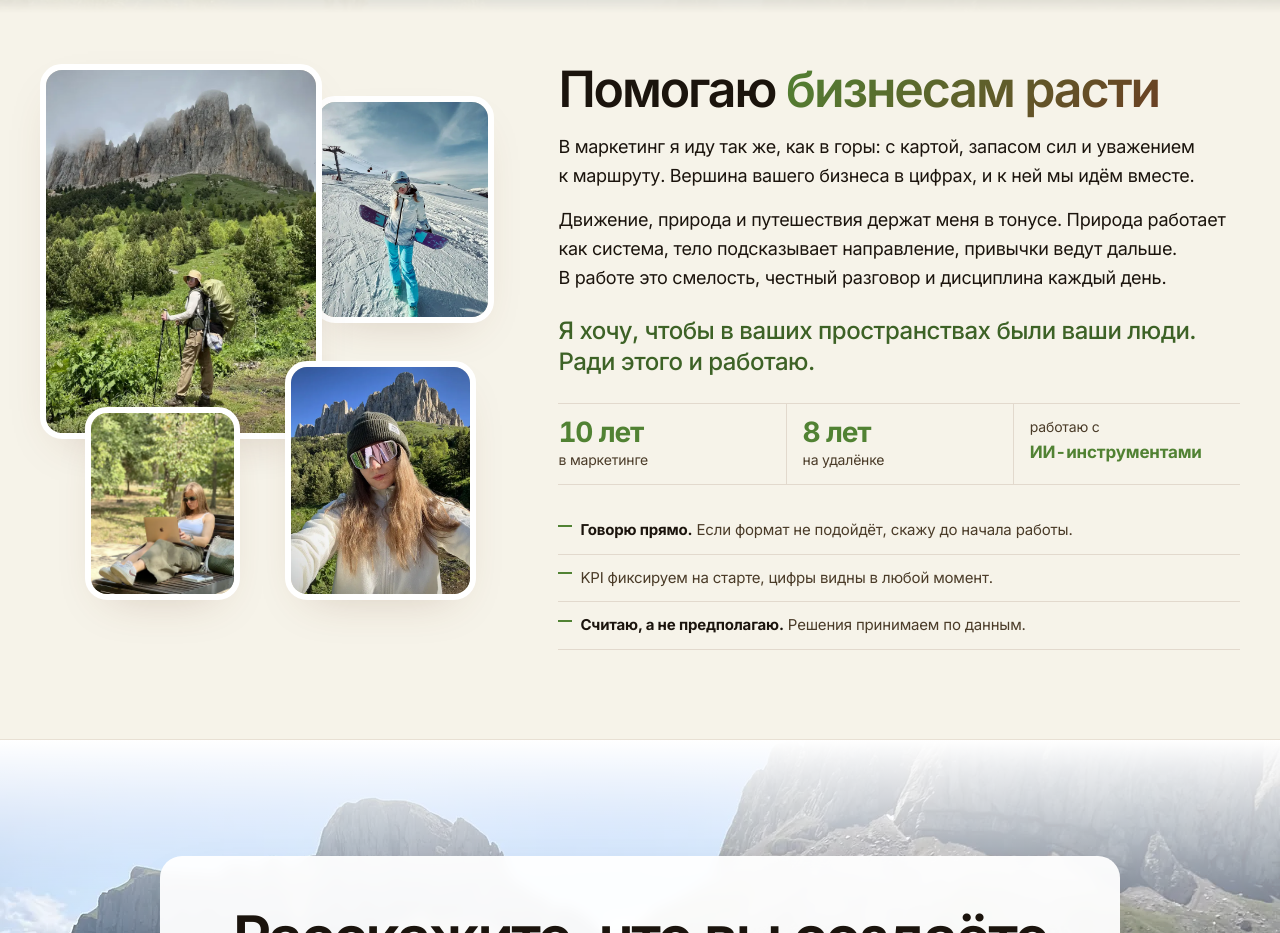
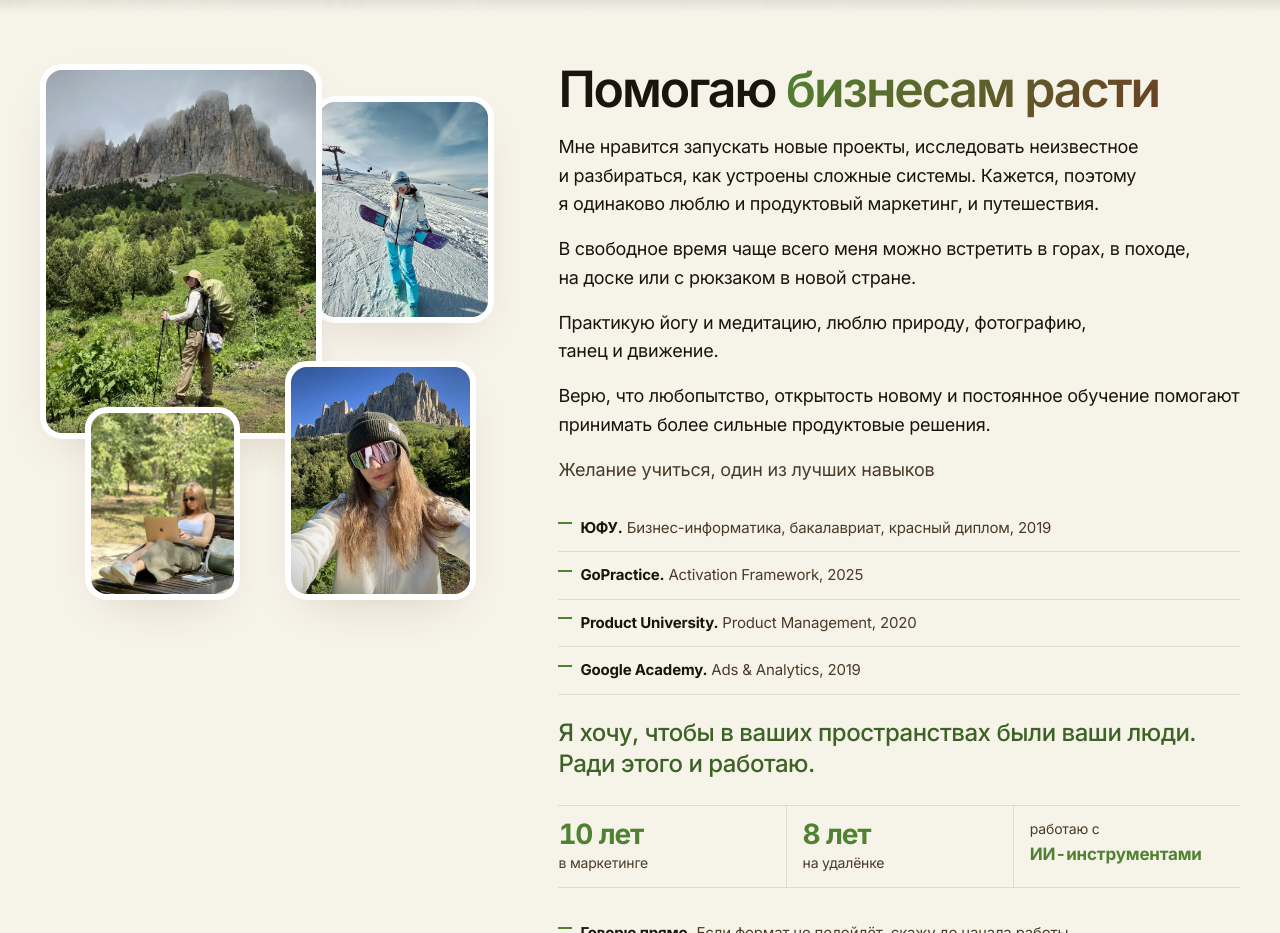
Before and after one commit to veronikakeys/pmm, a plain HTML site: page index.html in a window 1280 px wide. Shown: the part 4960-5893 px from the top of the page. Drawn offline with Linux system fonts and the light colour scheme.

Commit message:
Fill the home «Обо мне» block with the CV bio and education
Bring the CV's personal text and education list into the existing about section, using the page's divider list. Keep the 10-year and 8-year facts, and drop the em dashes from the imported lines.

Co-authored-by: veronikakeys <veronikakeys@users.noreply.github.com>

```diff
--- a/index.html
+++ b/index.html
@@ -360,9 +360,18 @@
         <div class="sv-why__copy">
           <h2 class="dz-h2 dz-h2--xl" id="why-title">Помогаю <span class="sv-accent">бизнесам расти</span></h2>
           <div class="sv-why__text">
-            <p>В маркетинг я иду так же, как в горы: с картой, запасом сил и уважением к маршруту. Вершина вашего бизнеса в цифрах, и к ней мы идём вместе.</p>
-            <p>Движение, природа и путешествия держат меня в тонусе. Природа работает как система, тело подсказывает направление, привычки ведут дальше. В работе это смелость, честный разговор и дисциплина каждый день.</p>
+            <p>Мне нравится запускать новые проекты, исследовать неизвестное и разбираться, как устроены сложные системы. Кажется, поэтому я одинаково люблю и продуктовый маркетинг, и путешествия.</p>
+            <p>В свободное время чаще всего меня можно встретить в горах, в походе, на доске или с рюкзаком в новой стране.</p>
+            <p>Практикую йогу и медитацию, люблю природу, фотографию, танец и движение.</p>
+            <p>Верю, что любопытство, открытость новому и постоянное обучение помогают принимать более сильные продуктовые решения.</p>
           </div>
+          <p class="dz-lead">Желание учиться, один из лучших навыков</p>
+          <ul class="dz-principles">
+            <li><b>ЮФУ.</b> Бизнес-информатика, бакалавриат, красный диплом, 2019</li>
+            <li><b>GoPractice.</b> Activation Framework, 2025</li>
+            <li><b>Product University.</b> Product Management, 2020</li>
+            <li><b>Google Academy.</b> Ads &amp; Analytics, 2019</li>
+          </ul>
           <p class="dz-quote">Я хочу, чтобы в ваших пространствах были ваши люди. Ради этого и работаю.</p>
           <ul class="dz-facts">
             <li><b>10 лет</b> в маркетинге</li>
```
